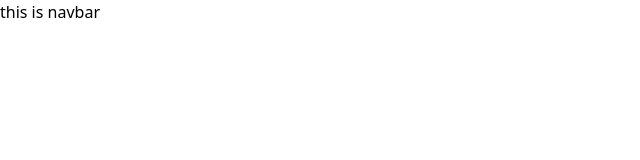
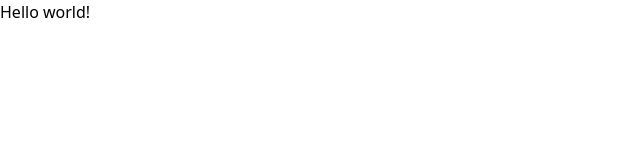
Before and after one commit to universeIt137/LMS_Frontend, a React (Vite) app: page / in a window 1280 px wide. Shown: the top 160 px of the page, without its empty margins (0-640 px from the left). Built offline with nearby package versions, Linux system fonts and the light colour scheme.

Commit message:
react-router-dom added

```diff
--- a/package.json
+++ b/package.json
@@ -10,8 +10,12 @@
     "preview": "vite preview"
   },
   "dependencies": {
+    "localforage": "^1.10.0",
+    "match-sorter": "^6.3.4",
     "react": "^18.3.1",
-    "react-dom": "^18.3.1"
+    "react-dom": "^18.3.1",
+    "react-router-dom": "^6.25.1",
+    "sort-by": "^1.2.0"
   },
   "devDependencies": {
     "@types/react": "^18.3.3",
--- a/src/main.jsx
+++ b/src/main.jsx
@@ -1,10 +1,20 @@
 import React from 'react'
 import ReactDOM from 'react-dom/client'
+import App from './App.jsx'
 import './index.css'
-import Navbar from './Navbar.jsx'
+import {
+  createBrowserRouter,
+  RouterProvider,
+} from "react-router-dom";
 
+const router = createBrowserRouter([
+  {
+    path: "/",
+    element: <div>Hello world!</div>,
+  },
+]);
 ReactDOM.createRoot(document.getElementById('root')).render(
   <React.StrictMode>
-  <Navbar></Navbar>
+       <RouterProvider router={router} />
   </React.StrictMode>,
 )
```
Also changed, not shown: 1 other file (tests, documents, lock files or other folders).
